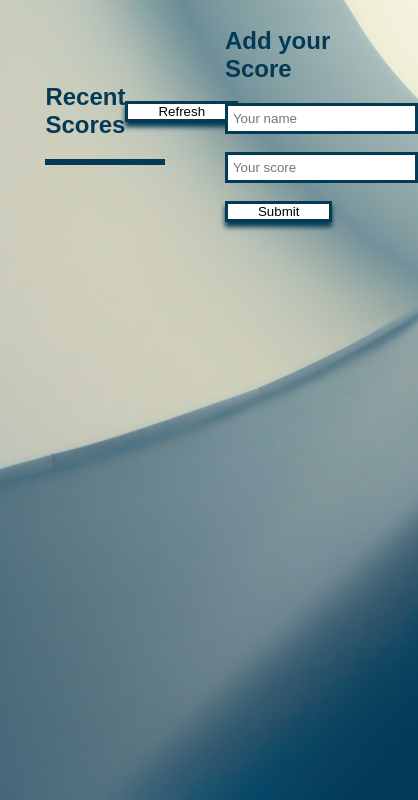
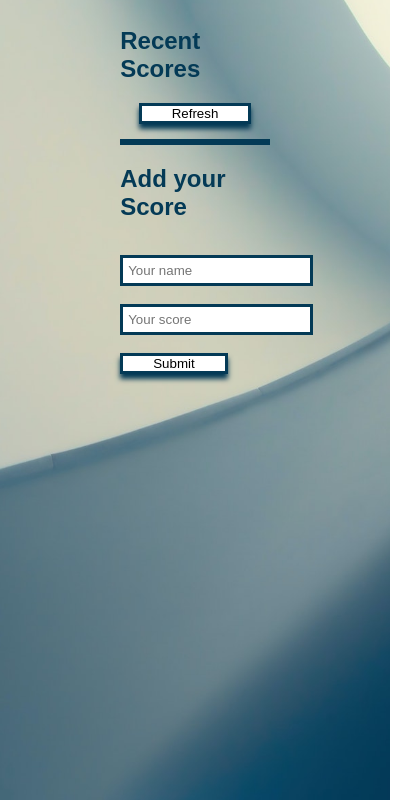
Before and after one commit to misalazeem/LeaderBoard, a website built with webpack: page src/index.html in a window 390 px wide. Shown: the part 73-873 px from the top of the page, 418 px wide, since content can reach past the window. Built offline with nearby package versions, Linux system fonts and the light colour scheme.

Commit message:
adding further changes

```diff
--- a/src/style.css
+++ b/src/style.css
@@ -88,3 +88,22 @@ tr:nth-child(even) {
   margin-bottom: 0;
   padding: 5px;
 }
+
+@media screen and (max-width: 768px) {
+  .main-section {
+    padding: 0;
+    display: flex;
+    flex-direction: column;
+    justify-content: center;
+    align-items: center;
+  }
+
+  .heading-area {
+    display: flex;
+    flex-direction: column;
+    width: 100%;
+    justify-content: center;
+    align-items: center;
+    margin-bottom: 10%;
+  }
+}
```
Also changed, not shown: README.md, dist/85f82339c013c43fa078.jpg (added), dist/main.js.
